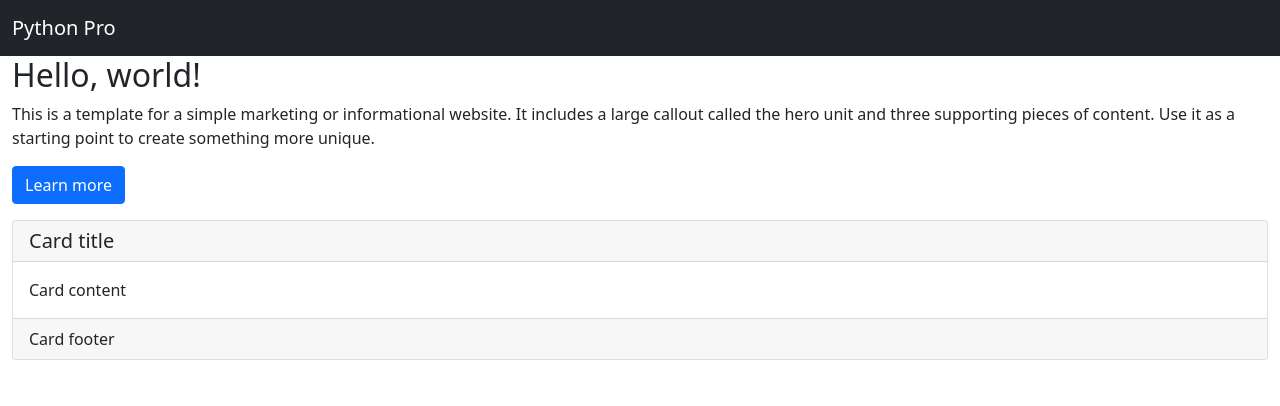
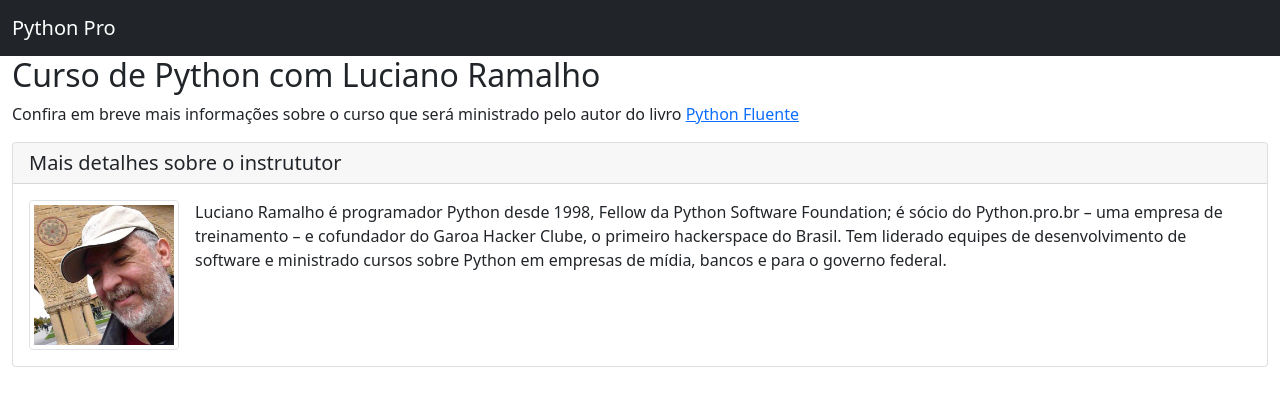
Before and after one commit to victoraugusto6/curso-django, a Django app: template pypro/base/templates/base/home.html in a window 1280 px wide. Shown: the top 406 px of the page. Run offline with Django 3.2, Linux system fonts and the light colour scheme; the template is opened without the code that fills it, so the values that code supplies are empty; some libraries are stand-ins or nearby versions.

Commit message:
Implementado Favicon, Imagens e HTML
close #78

```diff
--- a/pypro/base/templates/base/home.html
+++ b/pypro/base/templates/base/home.html
@@ -10,6 +10,8 @@
 
     <meta name="description" content="Página do curso Python Pro">
     <meta name="author" content="Victor Augusto">
+
+    <link rel="icon" type="image/png" href="{% static 'img/favicon.png' %}"/>
 
     <link href="{% static 'css/bootstrap.min.css' %}" rel="stylesheet">
     <link href="{% static 'css/style.css' %}" rel="stylesheet">
@@ -41,30 +43,30 @@
 
             <div class="jumbotron">
                 <h2>
-                    Hello, world!
+                    Curso de Python com Luciano Ramalho
                 </h2>
                 <p>
-                    This is a template for a simple marketing or informational website. It includes a large callout
-                    called the hero unit and three supporting pieces of content. Use it as a starting point to create
-                    something more unique.
-                </p>
-                <p>
-                    <a class="btn btn-primary btn-large" href="#">Learn more</a>
+                    Confira em breve mais informações sobre o curso que será ministrado pelo autor do livro
+                    <a href="https://www.oreilly.com/library/view/fluent-python-2nd/9781492056348/" target="_blank">Python
+                        Fluente</a>
                 </p>
             </div>
             <div class="row">
                 <div class="col-md-12">
                     <div class="card">
                         <h5 class="card-header">
-                            Card title
+                            Mais detalhes sobre o instrututor
                         </h5>
                         <div class="card-body">
                             <p class="card-text">
-                                Card content
+                                <img src="{% static 'img/luciano-ramalho.png' %}" alt="Foto de Luciano Ramalho"
+                                     class="img-thumbnail float-start me-3" width="150px"/>
+                                Luciano Ramalho é programador Python desde 1998, Fellow da Python Software Foundation; é
+                                sócio do Python.pro.br – uma empresa de treinamento – e cofundador do Garoa Hacker
+                                Clube, o primeiro hackerspace do Brasil. Tem liderado equipes de desenvolvimento de
+                                software e ministrado cursos sobre Python em empresas de mídia, bancos e para o governo
+                                federal.
                             </p>
-                        </div>
-                        <div class="card-footer">
-                            Card footer
                         </div>
                     </div>
                 </div>
```
Also changed, not shown: pypro/base/static/img/favicon.png (added), pypro/base/static/img/luciano-ramalho.png (added).
